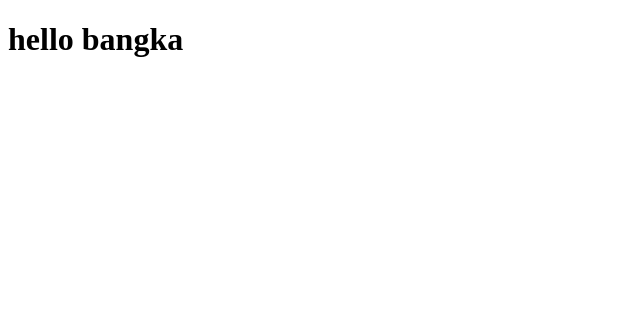
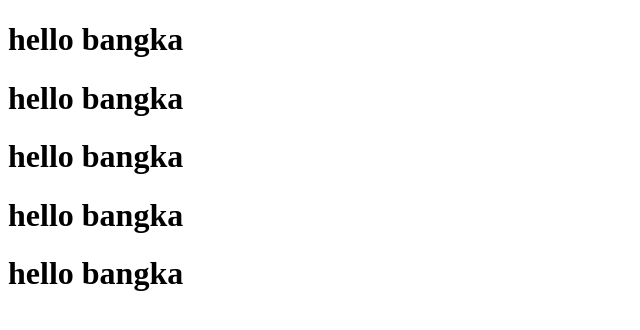
Before and after one commit to raselahmed63840/Module-2, a plain HTML site: page index.html in a window 1280 px wide. Shown: the whole page, without its empty margins (0-640 px from the left). Drawn offline with Linux system fonts and the light colour scheme.

Commit message:
Update index.html

```diff
--- a/index.html
+++ b/index.html
@@ -7,5 +7,9 @@
 </head>
 <body>
     <h1>hello bangka</h1>
+    <h1>hello bangka</h1>
+    <h1>hello bangka</h1>
+    <h1>hello bangka</h1>
+    <h1>hello bangka</h1>
 </body>
 </html>
```
